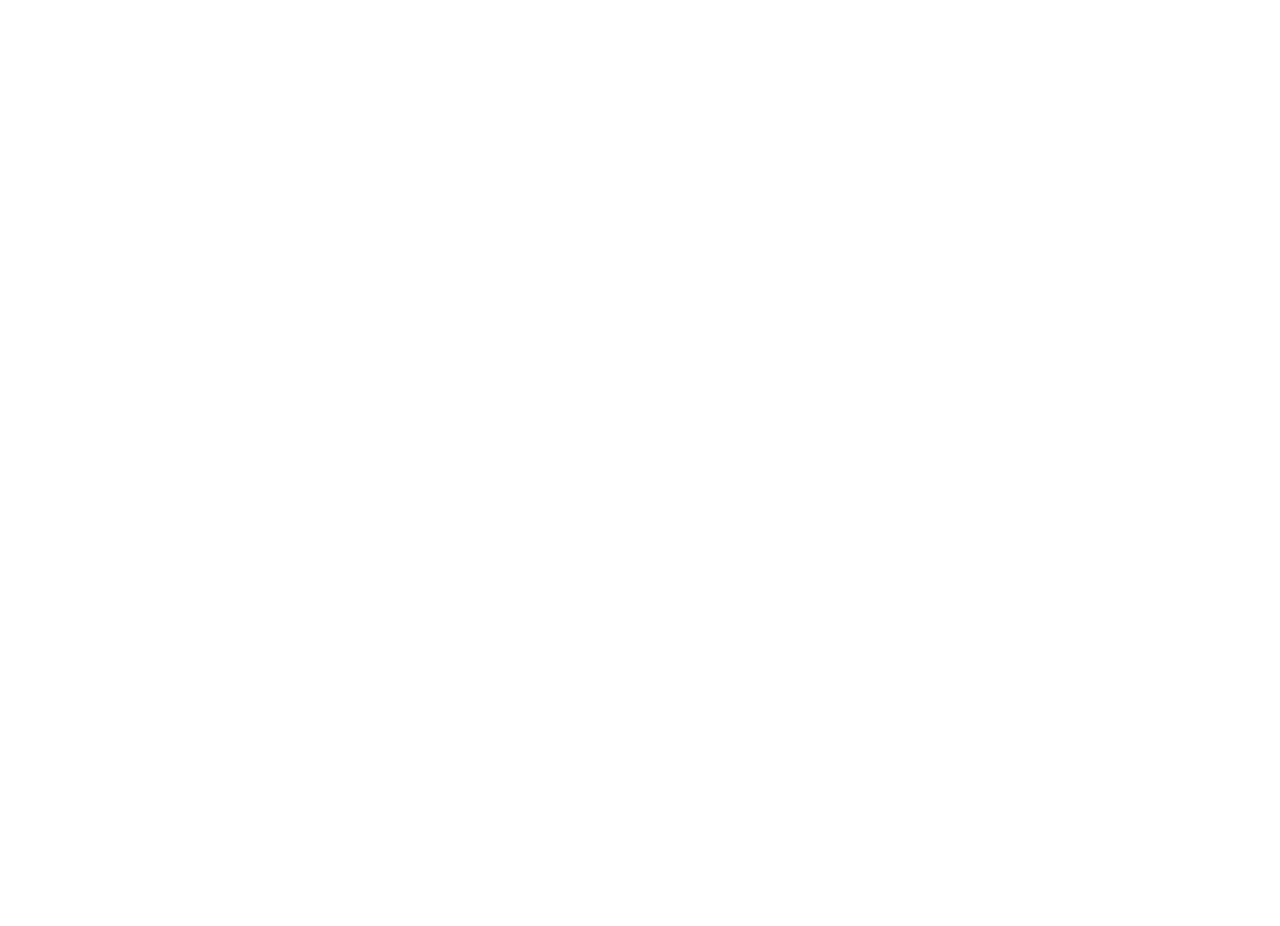
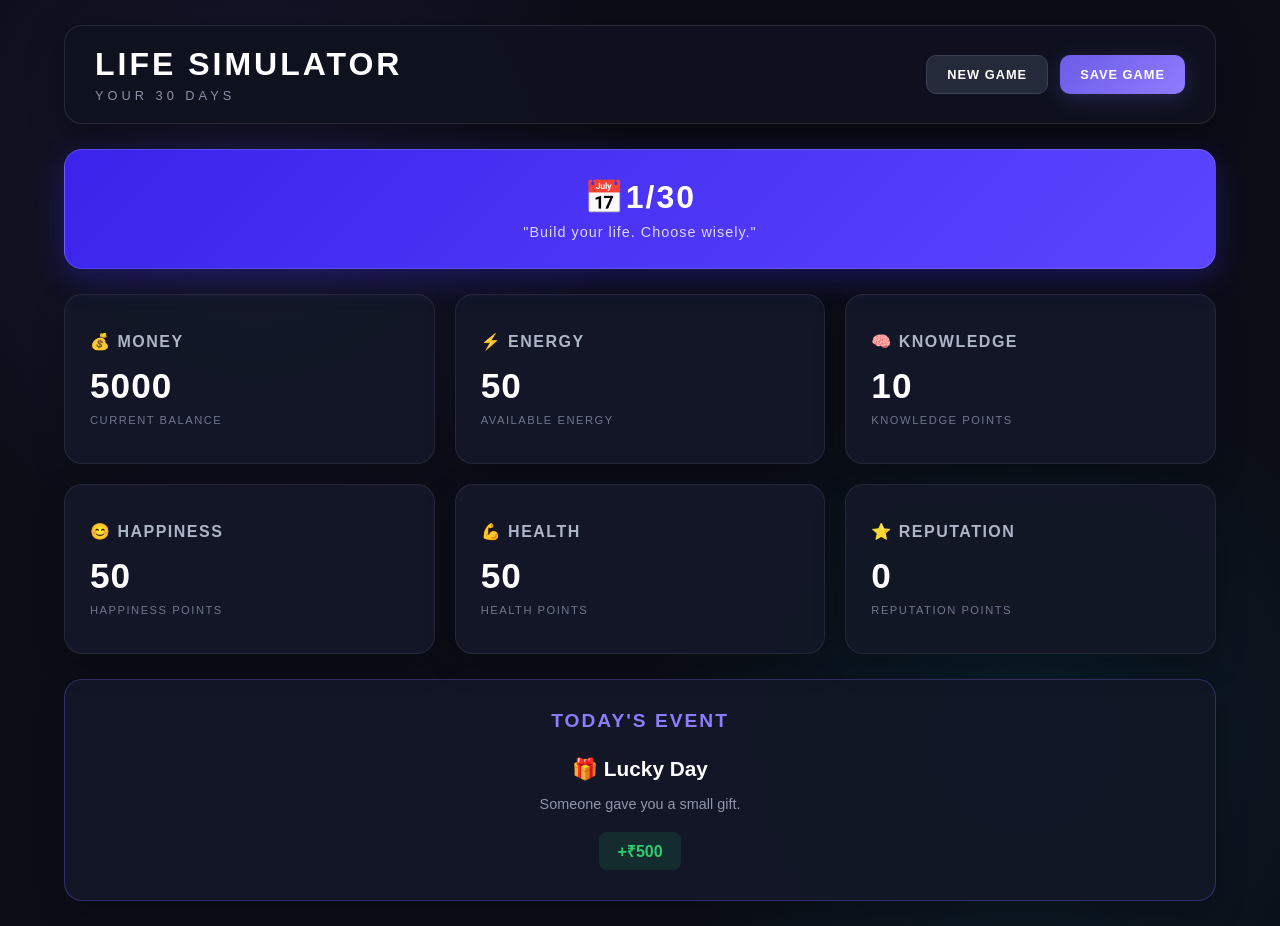
Before and after one commit to adityadubey2211-prog/LIFE-SIMULATOR, a plain HTML site: page index.html in a window 1280 px wide. Before the commit the page ends 800 px from the top, so only its background shows below. Drawn offline with Linux system fonts and the light colour scheme.

Commit message:
today event section done in my life simulator gmae

```diff
--- a/index.html
+++ b/index.html
@@ -7,7 +7,60 @@
     <link rel="stylesheet" href="style.css">
 </head>
 <body>
-
+    <section class="main">
+        <section class="header">
+            <div class="title">
+                <h1>LIFE SIMULATOR</h1>
+                <h3>YOUR 30 DAYS</h3>
+            </div>
+            <div class="controls">
+                <button class="New-game">NEW GAME</button>
+                <button class="save-game">SAVE GAME</button>
+            </div>
+        </section>
+        <section class="day-counter">
+            <div class="days">📅 <div class="day">0</div>/30</div>
+            <div class="text">"Build your life. Choose wisely."</div>
+        </section>
+        <section class="stats-section">
+            <div class="stat-card">
+                <h1>💰  MONEY</h1>
+                <span id="money">5,000</span>
+                <h5 class="lable">CURRENT bALANCE</h5>
+            </div>
+            <div class="stat-card">
+                <h1>⚡ ENERGY</h1>
+                <span id="energy">50</span>
+                <h5 class="lable">Available Energy</h5>
+            </div>
+            <div class="stat-card">
+                <h1>🧠 KNOWLEDGE</h1>
+                <span id="knowledge">10</span>
+                <h5 class="lable">Knowledge Points</h5>
+            </div>
+            <div class="stat-card">
+                <h1>😊 HAPPINESS</h1>
+                <span id="happiness">50</span>
+                <h5 class="lable">Happiness Points</h5>
+            </div>
+            <div class="stat-card">
+               <h1>💪 HEALTH</h1>
+               <span id="health">50</span>
+               <h5 class="lable">Health Points</h5>
+            </div>
+            <div class="stat-card">
+                <h1>⭐ REPUTATION</h1>
+                <span id="reputation">0</span>
+                <h5 class="lable">Reputation Points</h5>
+            </div>
+        </section>
+        <section class="today-event">
+            <h1>Today's event</h1>
+            <p id="event-title">💻 Freelance Opportunity </p>
+            <p id="event-description">You found a freelance client!</p>
+            <span id="event-effect"> +2,000 </span>
+        </section>
+    </section>
     <script src="script.js"></script>
 </body>
 </html>
--- a/script.js
+++ b/script.js
@@ -0,0 +1,99 @@
+const player = {
+    money: 5000,
+    energy: 50,
+    knowledge: 10,
+    health: 50,
+    happiness: 50,
+    reputation: 0,
+    day: 1
+};
+const money = document.querySelector("#money");
+const energy = document.querySelector("#energy");
+const knowledge = document.querySelector("#knowledge");
+const happiness = document.querySelector("#happiness");
+const health = document.querySelector("#health");
+const reputation = document.querySelector("#reputation");
+const counter = document.querySelector(".day");
+function updateUI(){
+    money.textContent = `${player.money}`;
+    energy.textContent =`${player.energy}`;
+    knowledge.textContent = `${player.knowledge}`;
+    happiness.textContent = `${player.happiness}`;
+    health.textContent = `${player.health}`;
+    reputation.textContent = `${player.reputation}`;
+    counter.textContent = `${player.day}`;
+}
+updateUI();
+const events = [
+    {
+        title: "💻 Freelance Work",
+        description: "You got a small freelance job.",
+        effect: "+₹1,000",
+        money: 1000
+    },
+    {
+        title: "🎁 Lucky Day",
+        description: "Someone gave you a small gift.",
+        effect: "+₹500",
+        money: 500
+    },
+    {
+        title: "🤒 Feeling Sick",
+        description: "You are feeling unwell today.",
+        effect: "-10 Health",
+        health: -10
+    },
+    {
+        title: "🍎 Healthy Meal",
+        description: "You had a healthy meal today.",
+        effect: "+5 Health",
+        health: 5
+    },
+    {
+        title: "📚 New Book",
+        description: "You found a useful book to read.",
+        effect: "+10 Knowledge",
+        knowledge: 10
+    },
+    {
+        title: "💡 Great Idea",
+        description: "You learned something new today.",
+        effect: "+5 Knowledge",
+        knowledge: 5
+    },
+    {
+        title: "🎉 Fun Day",
+        description: "You spent some fun time with friends.",
+        effect: "+10 Happiness",
+        happiness: 10
+    },
+    {
+        title: "😔 Bad Day",
+        description: "Today was not a very good day.",
+        effect: "-5 Happiness",
+        happiness: -5
+    },
+    {
+        title: "🤝 Help Someone",
+        description: "You helped someone who needed you.",
+        effect: "+5 Reputation",
+        reputation: 5
+    },
+    {
+        title: "🌟 Someone Appreciated You",
+        description: "People noticed your good work.",
+        effect: "+10 Reputation",
+        reputation: 10
+    }
+];
+const eventTitle = document.querySelector("#event-title");
+const eventDescription = document.querySelector("#event-description");
+const eventEffect = document.querySelector("#event-effect");
+function getuniqueEvents(){
+    const randomidx = Math.floor(Math.random() * events.length);
+    const todayevent = events[randomidx];
+    eventTitle.textContent = `${todayevent.title}`;
+    eventDescription.textContent = `${todayevent.description}`;
+    eventEffect.textContent = `${todayevent.effect}`;
+}
+getuniqueEvents();
--- a/style.css
+++ b/style.css
@@ -0,0 +1,253 @@
+*{
+    margin: 0;
+    padding:0;
+    box-sizing: border-box;
+}
+body {
+    margin: 0;
+    min-height: 100vh;
+    font-family: "Poppins", sans-serif;
+    background:
+        radial-gradient(circle at 20% 20%, rgba(108, 92, 231, 0.12), transparent 30%),
+        radial-gradient(circle at 80% 80%, rgba(0, 210, 255, 0.08), transparent 30%),
+        #0b0e17;
+
+    color: #ffffff;
+    box-sizing: border-box;
+}
+.header {
+    width: 90%;
+    max-width: 1200px;
+    margin: 25px auto;
+    padding: 20px 30px;
+
+    display: flex;
+    align-items: center;
+    justify-content: space-between;
+
+    background: rgba(15, 18, 30, 0.9);
+    border: 1px solid rgba(255, 255, 255, 0.1);
+    border-radius: 18px;
+
+    box-shadow: 0 10px 35px rgba(0, 0, 0, 0.35);
+}
+.title {
+    text-align: left;
+}
+
+.title h1 {
+    margin: 0;
+    font-size: 2rem;
+    font-weight: 800;
+    letter-spacing: 3px;
+    color: #ffffff;
+}
+.title h3 {
+    margin: 5px 0 0;
+
+    font-size: 0.8rem;
+    font-weight: 500;
+    letter-spacing: 4px;
+
+    color: #8b93a7;
+}
+.controls {
+    display: flex;
+    gap: 12px;
+}
+.controls button {
+    padding: 11px 20px;
+    border: none;
+    border-radius: 10px;
+    font-size: 0.8rem;
+    font-weight: 700;
+    letter-spacing: 1px;
+    cursor: pointer;
+    transition: 0.25s ease;
+}
+.New-game {
+    color: #ffffff;
+    background: #252a3a;
+    border: 1px solid #3a4054 !important;
+}
+.New-game:hover {
+    background: #343b50;
+    transform: translateY(-2px);
+}
+.save-game {
+    color: #ffffff;
+    background: linear-gradient(135deg, #6c5ce7, #8e7cff);
+    box-shadow: 0 5px 20px rgba(108, 92, 231, 0.25);
+}
+.save-game:hover {
+    transform: translateY(-2px);
+    box-shadow: 0 8px 25px rgba(108, 92, 231, 0.4);
+}
+.day-counter {
+    width: 90%;
+    max-width: 1200px;
+    min-height: 120px;
+    margin: 25px auto;
+    padding: 20px;
+    display: flex;
+    flex-direction: column;
+    justify-content: center;
+    align-items: center;
+    gap: 8px;
+    background: linear-gradient(
+        135deg,
+        #3b24eb,
+        #5b45ff
+    );
+    border: 1px solid rgba(255, 255, 255, 0.15);
+    border-radius: 18px;
+    color: white;
+    box-shadow:
+        0 10px 30px rgba(59, 36, 235, 0.3);
+
+    position: relative;
+    overflow: hidden;
+}
+.days {
+    font-size: 2rem;
+    font-weight: 800;
+    letter-spacing: 2px;
+    display: flex;
+    justify-content: center;
+    align-items: center;
+}
+.text {
+    font-size: 0.9rem;
+    font-weight: 400;
+    letter-spacing: 1px;
+    opacity: 0.8;
+}
+.stats-section {
+    width: 90%;
+    max-width: 1200px;
+    margin: 25px auto;
+
+    display: grid;
+    grid-template-columns: repeat(3, 1fr);
+    gap: 20px;
+}
+.stat-card {
+    min-height: 170px;
+    padding: 25px;
+
+    display: flex;
+    flex-direction: column;
+    justify-content: center;
+
+    background: rgba(20, 24, 40, 0.95);
+
+    border: 1px solid rgba(255, 255, 255, 0.08);
+    border-radius: 18px;
+
+    box-shadow: 0 10px 30px rgba(0, 0, 0, 0.25);
+
+    transition: 0.3s ease;
+}
+.stat-card:hover {
+    transform: translateY(-5px);
+
+    border-color: rgba(255, 255, 255, 0.2);
+
+    box-shadow: 0 15px 35px rgba(0, 0, 0, 0.35);
+}
+.stat-card h1 {
+    margin: 0 0 15px;
+
+    font-size: 1rem;
+    font-weight: 600;
+
+    letter-spacing: 1.5px;
+    color: #aeb5c7;
+}
+.stat-card span {
+    font-size: 2.2rem;
+    font-weight: 800;
+
+    color: #ffffff;
+
+    letter-spacing: 1px;
+}
+.stat-card .lable {
+    margin: 8px 0 0;
+
+    font-size: 0.7rem;
+    font-weight: 500;
+
+    text-transform: uppercase;
+    letter-spacing: 1.5px;
+
+    color: #6f778c;
+}
+.today-event {
+    width: 90%;
+    max-width: 1200px;
+    margin: 25px auto;
+    padding: 30px;
+
+    display: flex;
+    flex-direction: column;
+    align-items: center;
+    justify-content: center;
+    gap: 10px;
+
+    background: rgba(20, 24, 40, 0.95);
+
+    border: 1px solid rgba(108, 92, 231, 0.35);
+    border-radius: 18px;
+
+    box-shadow: 0 10px 30px rgba(0, 0, 0, 0.25);
+
+    text-align: center;
+
+    transition: 0.3s ease;
+}
+.today-event:hover {
+    transform: translateY(-3px);
+
+    border-color: rgba(108, 92, 231, 0.7);
+
+    box-shadow: 0 15px 35px rgba(59, 36, 235, 0.2);
+}
+.today-event h1 {
+    margin: 0 0 10px;
+
+    font-size: 1.2rem;
+    text-transform: uppercase;
+    letter-spacing: 2px;
+
+    color: #8e7cff;
+}
+.today-event p:first-of-type {
+    margin: 5px 0;
+
+    font-size: 1.3rem;
+    font-weight: 700;
+
+    color: #ffffff;
+}
+.today-event p:nth-of-type(2) {
+    margin: 0;
+
+    font-size: 0.9rem;
+
+    color: #8f97aa;
+}
+.today-event span {
+    margin-top: 10px;
+
+    padding: 8px 18px;
+
+    border-radius: 8px;
+
+    background: rgba(46, 204, 113, 0.12);
+
+    color: #2ecc71;
+
+    font-size: 1rem;
+    font-weight: 700;
+}
```
